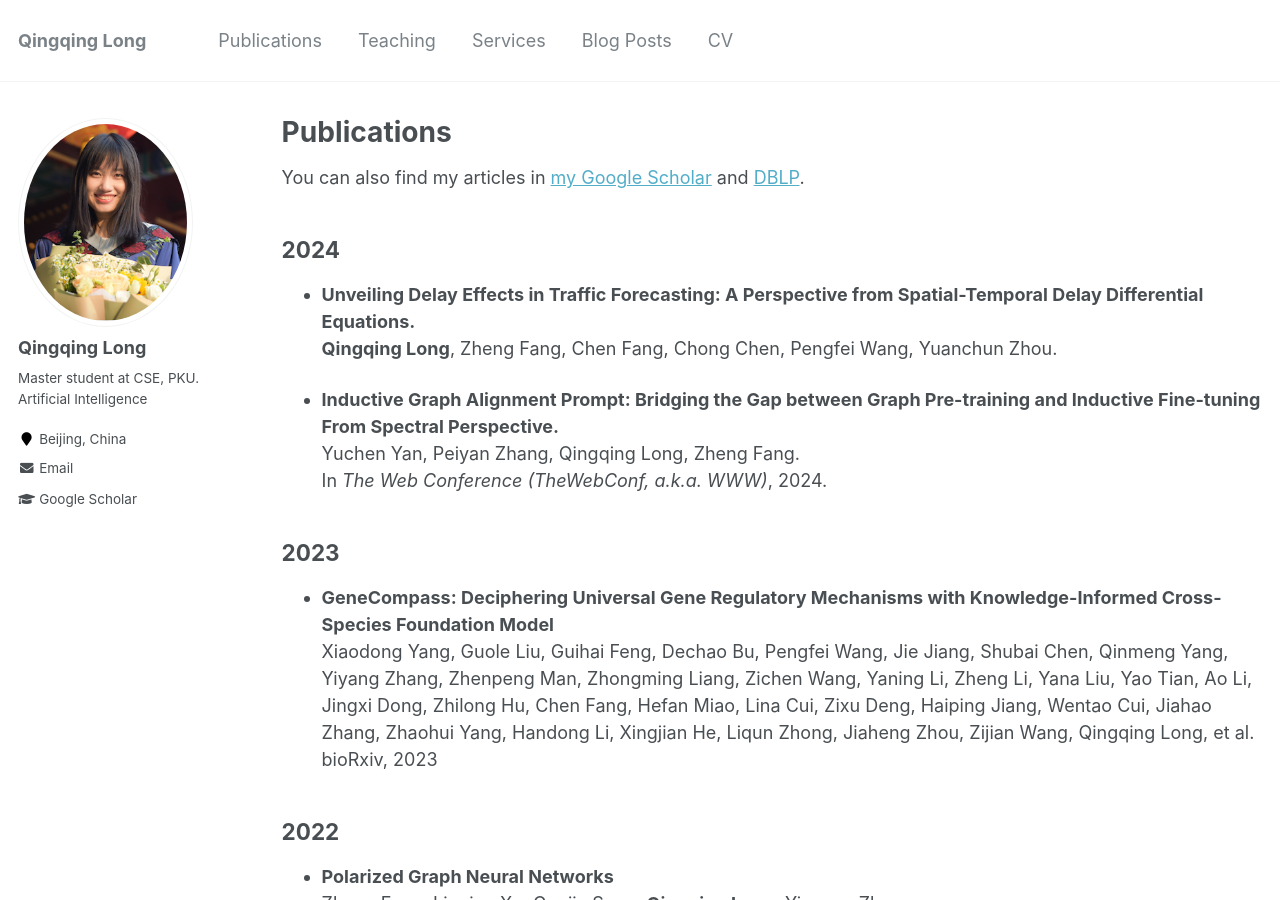
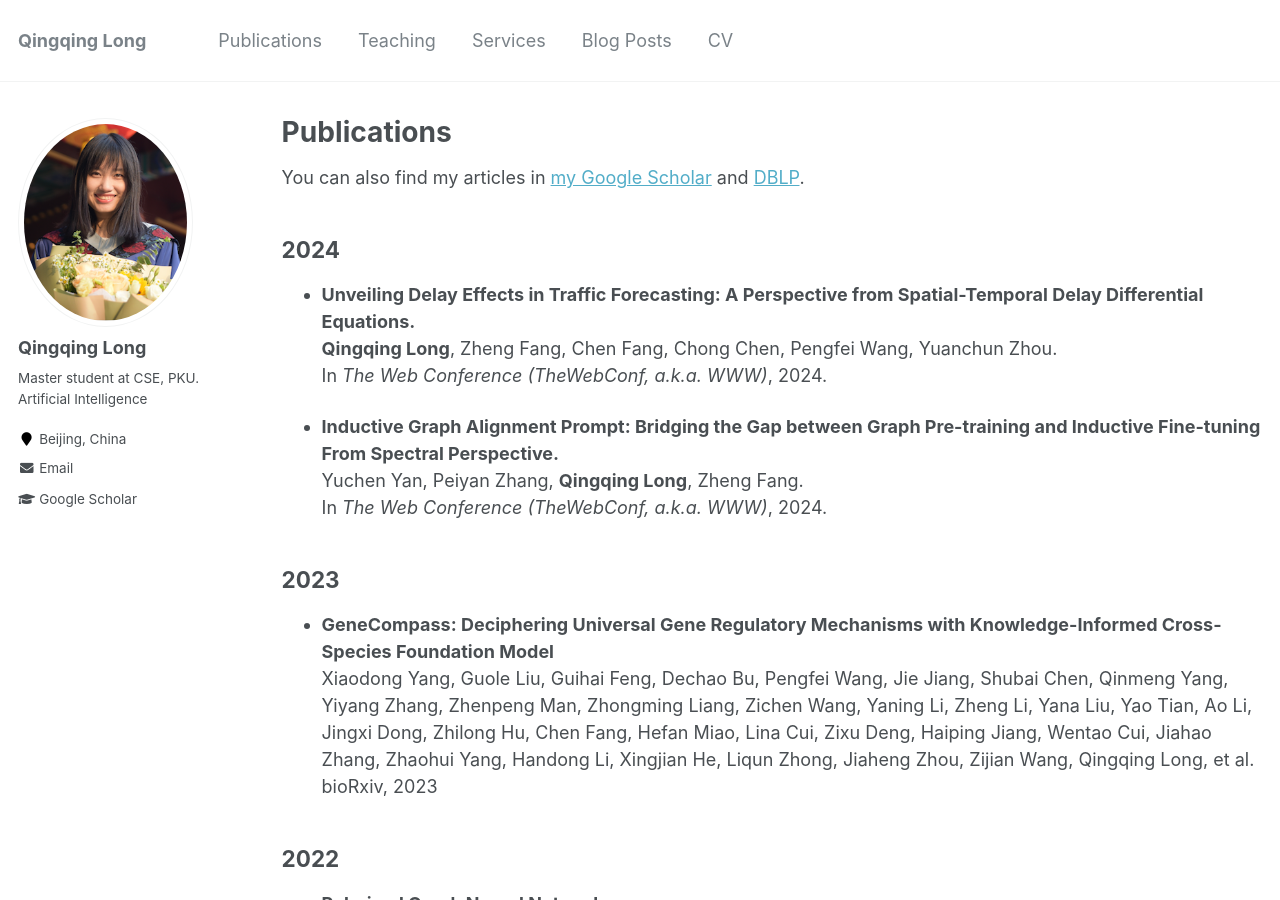
Before and after one commit to YimiAChack/YimiAChack.github.io, a Jekyll site: the page built from _pages/publications.md, in a window 1280 px wide and 900 px high. Built offline with Jekyll 4.4.1, drawn with Linux system fonts in a browser that asks for light colours.

Commit message:
Update publications.md

```diff
--- a/_pages/publications.md
+++ b/_pages/publications.md
@@ -8,10 +8,10 @@ author_profile: true
 You can also find my articles in [my Google Scholar](https://scholar.google.com/citations?user=283USTgAAAAJ&hl=zh-CN&oi=ao) and [DBLP](https://dblp.org/pid/251/9514.html). <br>
 ## 2024
 * **Unveiling Delay Effects in Traffic Forecasting: A Perspective from Spatial-Temporal Delay Differential Equations.** <br>
-**Qingqing Long**, Zheng Fang, Chen Fang, Chong Chen, Pengfei Wang, Yuanchun Zhou.
+**Qingqing Long**, Zheng Fang, Chen Fang, Chong Chen, Pengfei Wang, Yuanchun Zhou.  <br>In *The Web Conference (TheWebConf, a.k.a. WWW)*, 2024.
 
 * **Inductive Graph Alignment Prompt: Bridging the Gap between Graph Pre-training and Inductive Fine-tuning From Spectral Perspective.** <br>
-Yuchen Yan, Peiyan Zhang, Qingqing Long, Zheng Fang. <br>In *The Web Conference (TheWebConf, a.k.a. WWW)*, 2024.
+Yuchen Yan, Peiyan Zhang, **Qingqing Long**, Zheng Fang. <br>In *The Web Conference (TheWebConf, a.k.a. WWW)*, 2024.
 
 ## 2023
 * **GeneCompass: Deciphering Universal Gene Regulatory Mechanisms with Knowledge-Informed Cross-Species Foundation Model** <br>
```
